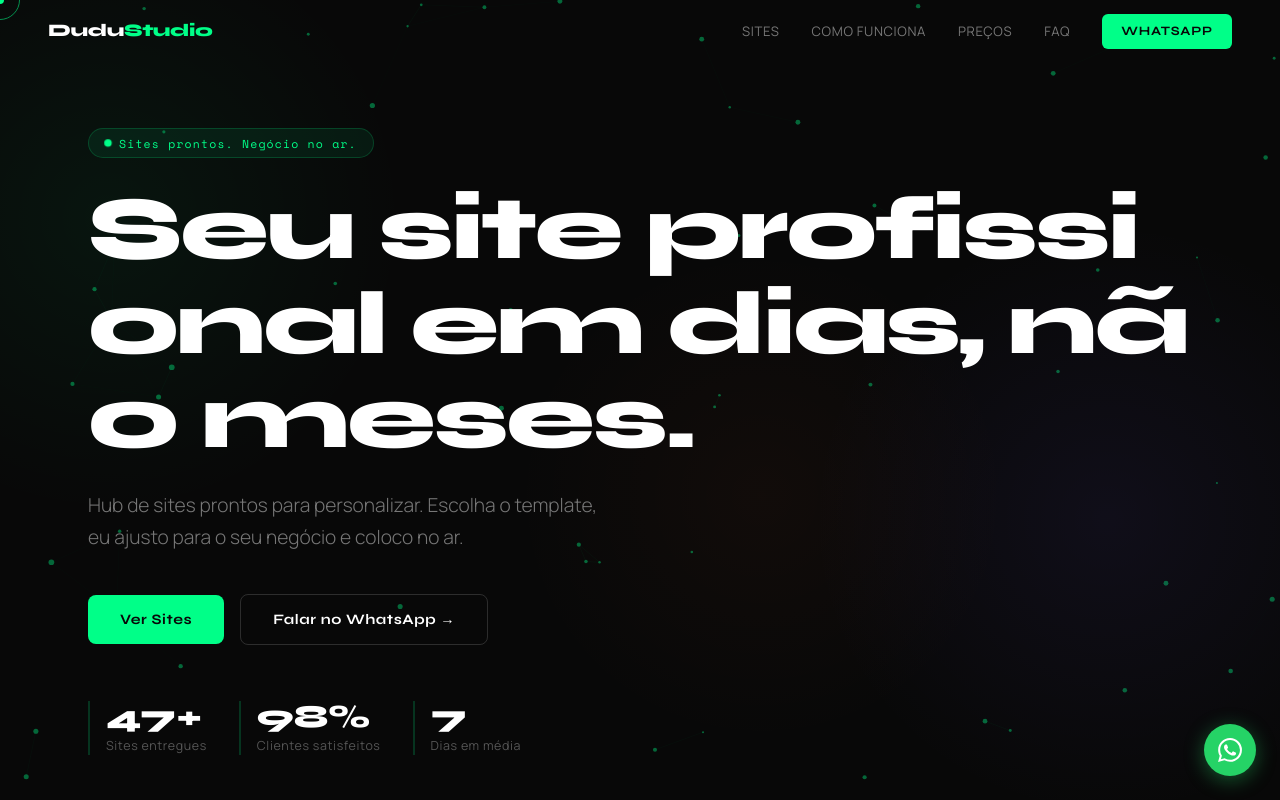
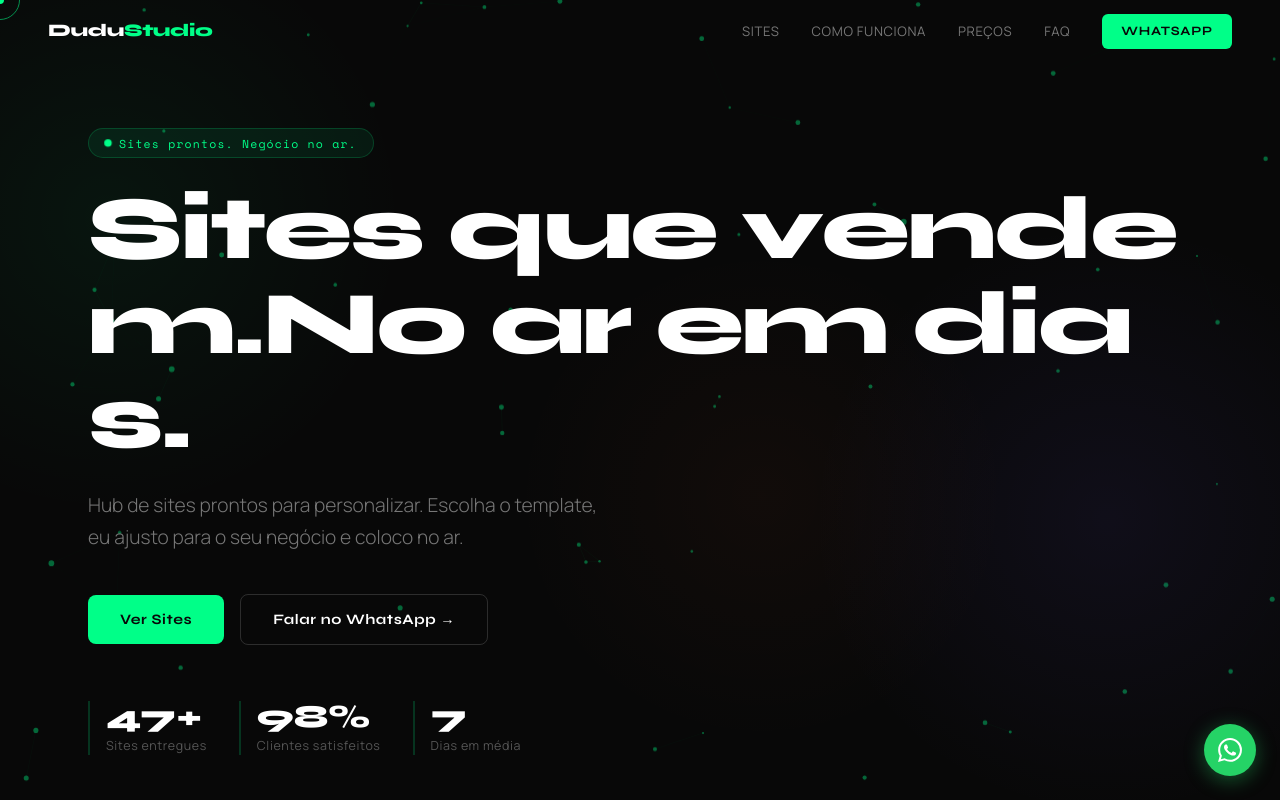
Before and after one commit to Hadaward37/dudustudio, a Next.js app: page / in a window 1280 px wide. Shown: the top 800 px of the page. Built offline with nearby package versions, Linux system fonts and the light colour scheme.

Commit message:
fix: rewrite hero title - shorter, no word break issues

```diff
--- a/src/app/page.tsx
+++ b/src/app/page.tsx
@@ -421,9 +421,9 @@ export default function HomePage() {
 
           <h1
             ref={titleRef}
-            style={{ fontFamily: 'var(--font-syne)', fontWeight: 800, fontSize: 'clamp(2.8rem,7vw,6.5rem)', lineHeight: 1.05, letterSpacing: '-.03em', color: '#fff', marginBottom: '1.5rem', maxWidth: '14ch', wordBreak: 'keep-all', hyphens: 'none', overflowWrap: 'normal' }}
+            style={{ fontFamily: 'var(--font-syne)', fontWeight: 800, fontSize: 'clamp(2.8rem,7vw,6.5rem)', lineHeight: 1.05, letterSpacing: '-.03em', color: '#fff', marginBottom: '1.5rem' }}
           >
-            Seu site profissional em dias, não meses.
+            Sites que vendem.<br />No ar em dias.
           </h1>
 
           <p style={{ fontFamily: 'var(--font-manrope)', fontWeight: 300, fontSize: 'clamp(1rem,2vw,1.2rem)', color: '#777', lineHeight: 1.7, maxWidth: '520px', marginBottom: '2.5rem' }}>
```
